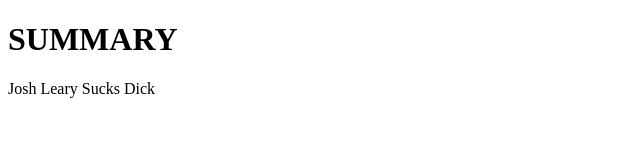
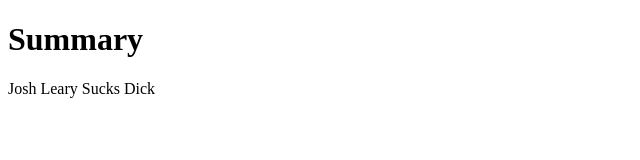
Before and after one commit to TorbenJepsen/TorbenJepsen.github.io, a plain HTML site: page index.html in a window 1280 px wide. Shown: the whole page, without its empty margins (0-640 px from the left). Drawn offline with Linux system fonts and the light colour scheme.

Commit message:
Update index.html

```diff
--- a/index.html
+++ b/index.html
@@ -4,9 +4,7 @@
 <title>Torben J Jepsen Resume</title>
 </head>
 <body>
-  <h1>
-SUMMARY
-  </h1>
+  <h1>Summary</h1>
 
   <p>Josh Leary Sucks Dick</p>
 </body>
```
